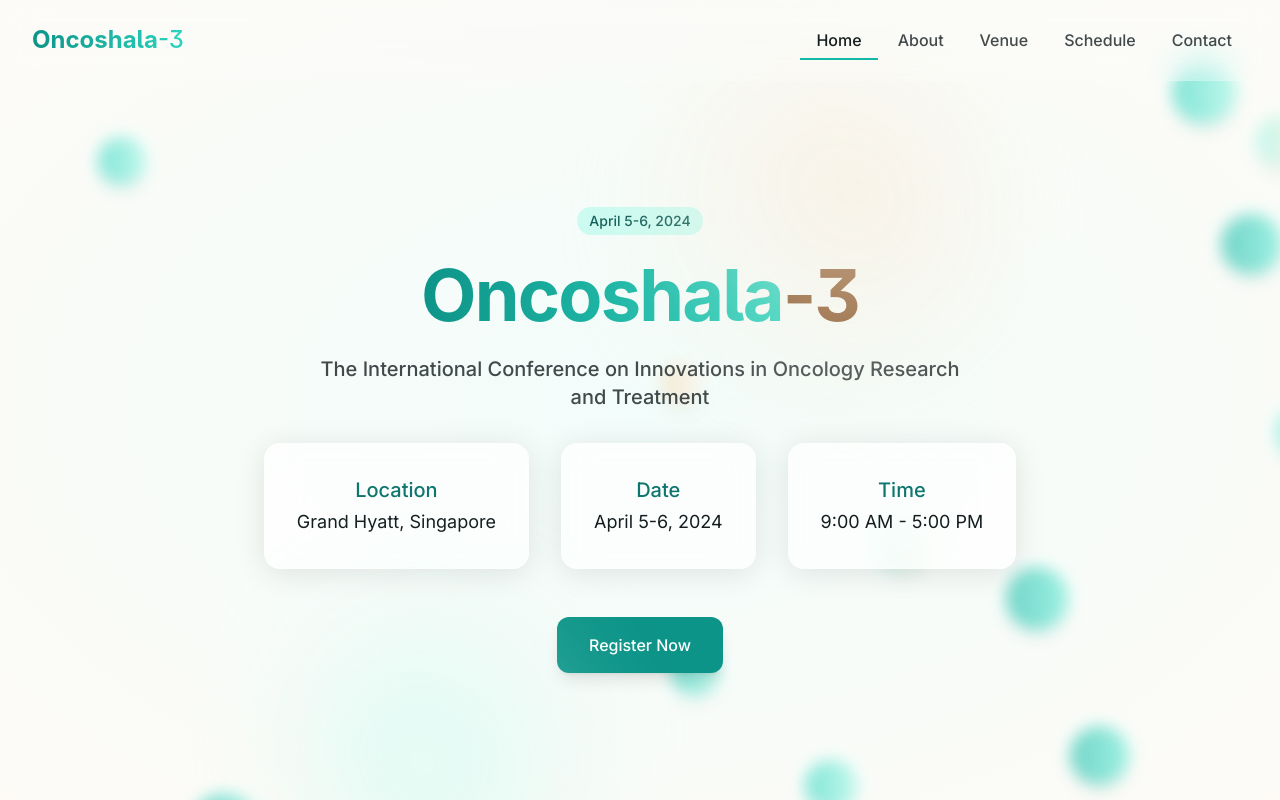
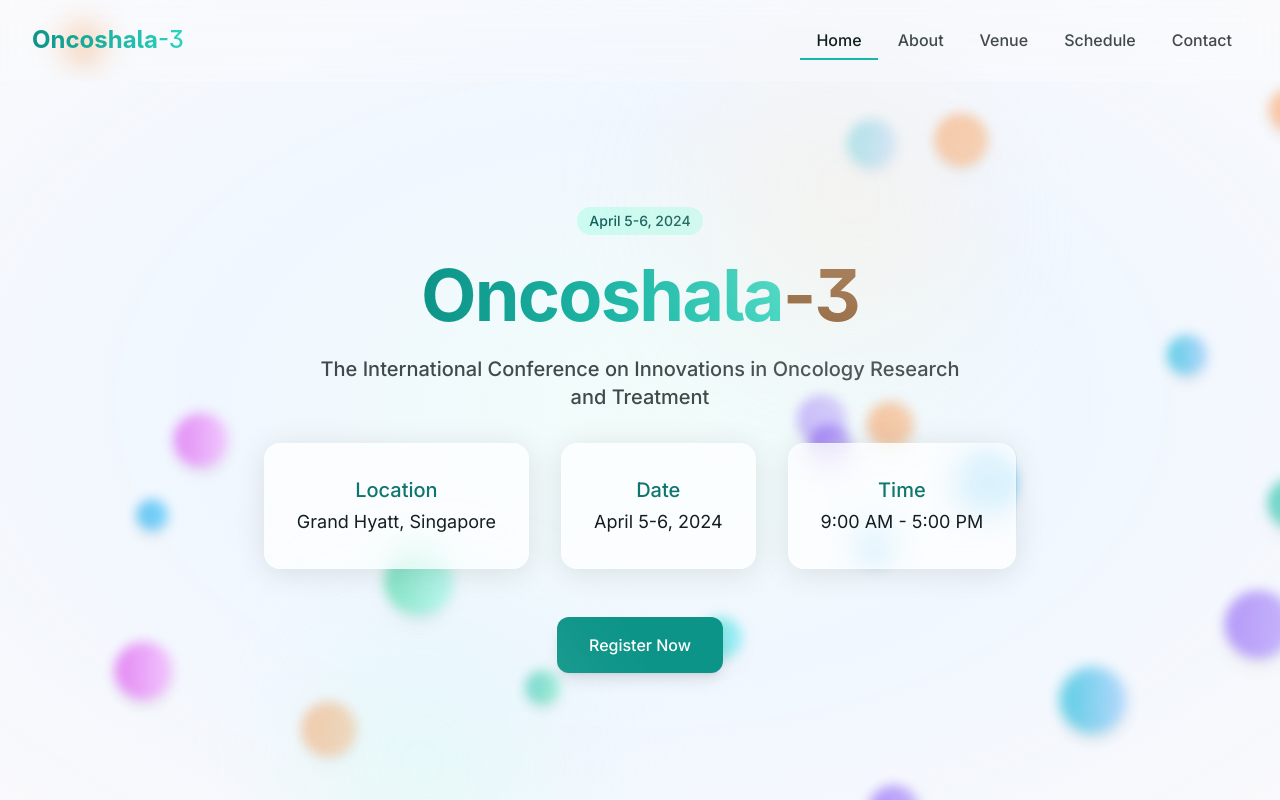
Before and after one commit to sumaiyakhn1/oncoshala-3-conference-hub, a React (Vite) app: page / in a window 1280 px wide. Shown: the top 800 px of the page. Built offline with nearby package versions, Linux system fonts and the light colour scheme.

Commit message:
Add more poppy background animation
Add a new animation to the background for a more poppy effect.

```diff
--- a/src/components/ParticleBackground.tsx
+++ b/src/components/ParticleBackground.tsx
@@ -8,6 +8,7 @@ interface Particle {
   size: number;
   variant: 1 | 2 | 3 | 4;
   color: string;
+  speed: number;
 }
 
 const ParticleBackground: React.FC = () => {
@@ -27,16 +28,20 @@ const ParticleBackground: React.FC = () => {
 
     window.addEventListener('resize', handleResize);
 
-    // Generate particles
+    // Generate particles with more vibrant colors
     const newParticles: Particle[] = [];
-    const numParticles = Math.min(Math.floor(windowSize.width / 100), 15);
+    const numParticles = Math.min(Math.floor(windowSize.width / 60), 25);
 
+    // More vibrant, "poppy" colors
     const colors = [
-      'from-teal-400 to-teal-200',
-      'from-teal-300 to-beige-100',
-      'from-beige-300 to-beige-100',
-      'from-teal-500 to-teal-300',
-      'from-teal-200 to-beige-200',
+      'from-teal-400 to-cyan-300',
+      'from-teal-500 to-emerald-300',
+      'from-cyan-500 to-blue-300',
+      'from-emerald-400 to-teal-200',
+      'from-[#0EA5E9] to-[#38BDF8]', // Ocean Blue
+      'from-[#8B5CF6] to-[#A78BFA]', // Vivid Purple
+      'from-[#D946EF] to-[#F0ABFC]', // Magenta Pink
+      'from-[#F97316] to-[#FB923C]', // Bright Orange
     ];
 
     for (let i = 0; i < numParticles; i++) {
@@ -44,9 +49,10 @@ const ParticleBackground: React.FC = () => {
         id: i,
         x: Math.random() * windowSize.width,
         y: Math.random() * windowSize.height,
-        size: Math.random() * 30 + 40,
+        size: Math.random() * 40 + 30,
         variant: (Math.floor(Math.random() * 4) + 1) as 1 | 2 | 3 | 4,
         color: colors[Math.floor(Math.random() * colors.length)],
+        speed: Math.random() * 5 + 10,
       });
     }
 
@@ -59,7 +65,7 @@ const ParticleBackground: React.FC = () => {
 
   return (
     <div className="fixed inset-0 overflow-hidden -z-10">
-      <div className="absolute inset-0 bg-gradient-radial from-teal-50 to-beige-50 opacity-80"></div>
+      <div className="absolute inset-0 bg-gradient-radial from-teal-50 via-blue-50 to-purple-50/30 opacity-90"></div>
       {particles.map((particle) => (
         <div
           key={particle.id}
@@ -69,8 +75,12 @@ const ParticleBackground: React.FC = () => {
             height: `${particle.size}px`,
             left: `${particle.x}px`,
             top: `${particle.y}px`,
-            filter: 'blur(8px)',
-            animation: `particle-move-${particle.variant} ${15 + particle.id % 10}s ease-in-out infinite ${particle.id % 5}s`,
+            filter: 'blur(6px)',
+            opacity: 0.7,
+            animation: `
+              particle-move-${particle.variant} ${particle.speed + 5}s ease-in-out infinite ${particle.id % 5}s,
+              pulse-soft 3s ease-in-out infinite ${particle.id % 7}s
+            `,
           }}
         />
       ))}
--- a/src/index.css
+++ b/src/index.css
@@ -91,8 +91,45 @@
   }
 
   .particle {
-    @apply absolute rounded-full opacity-60 bg-gradient-to-r shadow-lg;
+    @apply absolute rounded-full opacity-70 bg-gradient-to-r shadow-lg transition-opacity;
   }
+}
+
+@keyframes particle-move-1 {
+  0% { transform: translate(0, 0) scale(1); }
+  25% { transform: translate(20px, -20px) scale(0.95); }
+  50% { transform: translate(0, -40px) scale(1.05); }
+  75% { transform: translate(-20px, -20px) scale(0.95); }
+  100% { transform: translate(0, 0) scale(1); }
+}
+
+@keyframes particle-move-2 {
+  0% { transform: translate(0, 0) rotate(0deg); }
+  33% { transform: translate(30px, -30px) rotate(5deg); }
+  66% { transform: translate(-30px, -20px) rotate(-5deg); }
+  100% { transform: translate(0, 0) rotate(0deg); }
+}
+
+@keyframes particle-move-3 {
+  0% { transform: translate(0, 0) scale(1); }
+  20% { transform: translate(-15px, -25px) scale(1.1); }
+  40% { transform: translate(15px, -35px) scale(0.9); }
+  60% { transform: translate(30px, -15px) scale(1.05); }
+  80% { transform: translate(-20px, -5px) scale(0.95); }
+  100% { transform: translate(0, 0) scale(1); }
+}
+
+@keyframes particle-move-4 {
+  0% { transform: translate(0, 0) rotate(0deg) scale(1); }
+  25% { transform: translate(-20px, -10px) rotate(-3deg) scale(0.9); }
+  50% { transform: translate(10px, -30px) rotate(5deg) scale(1.1); }
+  75% { transform: translate(25px, -5px) rotate(2deg) scale(0.95); }
+  100% { transform: translate(0, 0) rotate(0deg) scale(1); }
+}
+
+@keyframes pulse-soft {
+  0%, 100% { opacity: 0.7; }
+  50% { opacity: 0.4; }
 }
 
 #root {
```
